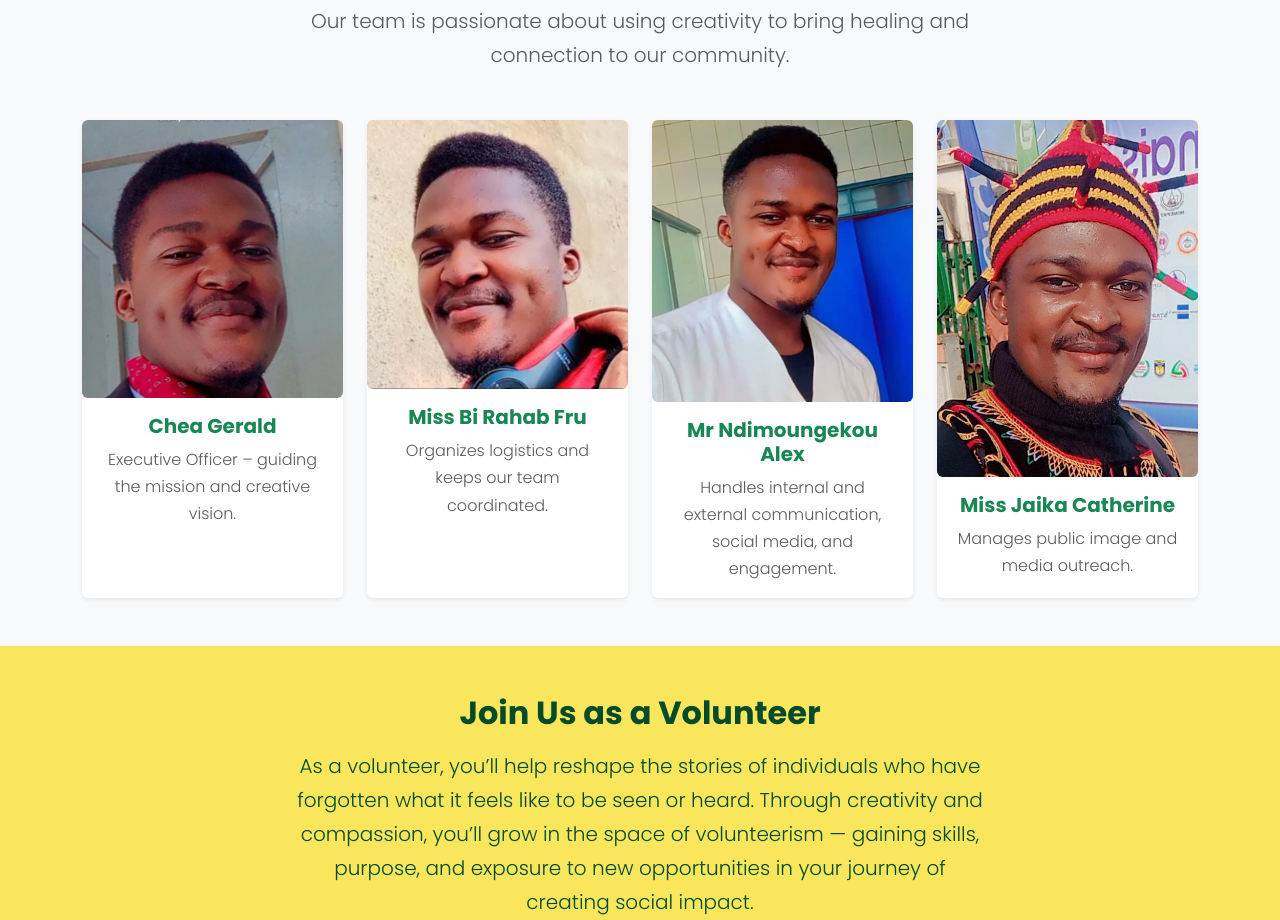
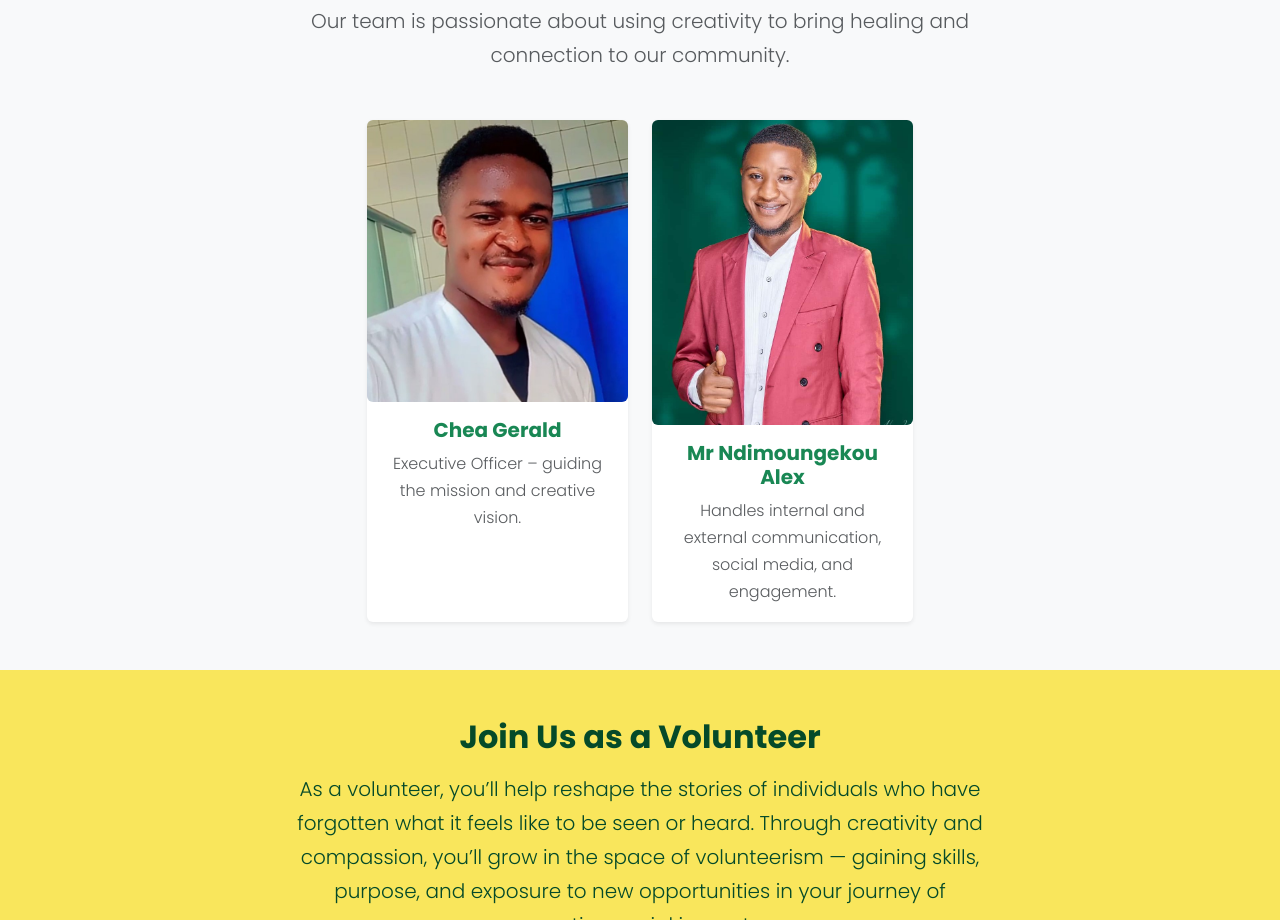
Before and after one commit to Geraldnde/Gifted_Hands_Web, a plain HTML site: page index.html in a window 1280 px wide. Shown: the part 6320-7240 px from the top of the page. Drawn offline with nearby package versions, Linux system fonts and the light colour scheme; a script that the page names is missing.

Commit message:
Commented out parts of Meet the Team section for refinement and testing

```diff
--- a/index.html
+++ b/index.html
@@ -455,7 +455,7 @@
                     <!-- EO -->
                     <div class="col-md-6 col-lg-3">
                         <div class="card h-100 border-0 shadow-sm team-card">
-                            <img src="CEO.png" class="card-img-top rounded" alt="Executive Officer">
+                            <img src="profile.png" class="card-img-top rounded" alt="Executive Officer">
                             <div class="card-body">
                                 <h5 class="card-title text-success fw-bold">Chea Gerald</h5>
                                 <p class="card-text text-muted">Executive Officer – guiding the mission and creative
@@ -465,7 +465,7 @@
                         </div>
                     </div>
 
-                    <!-- Secretary -->
+                    <!-- Secretary
                     <div class="col-md-6 col-lg-3">
                         <div class="card h-100 border-0 shadow-sm team-card">
                             <img src="secretary.png" class="card-img-top rounded" alt="Secretary">
@@ -475,11 +475,13 @@
                             </div>
                         </div>
                     </div>
+                    -->
+
 
                     <!-- Communication Officer -->
                     <div class="col-md-6 col-lg-3">
                         <div class="card h-100 border-0 shadow-sm team-card">
-                            <img src="communication.png" class="card-img-top rounded" alt="Communication Officer">
+                            <img src="communication.jpg" class="card-img-top rounded" alt="Communication Officer">
                             <div class="card-body">
                                 <h5 class="card-title text-success fw-bold">Mr Ndimoungekou Alex</h5>
                                 <p class="card-text text-muted">Handles internal and external communication, social
@@ -489,7 +491,7 @@
                         </div>
                     </div>
 
-                    <!-- Public Relations Officer -->
+                    <!-- Public Relations Officer
                     <div class="col-md-6 col-lg-3">
                         <div class="card h-100 border-0 shadow-sm team-card">
                             <img src="public-relation.jpg" class="card-img-top rounded" alt="Public Relations Officer">
@@ -501,6 +503,8 @@
                     </div>
                 </div>
             </div>
+                    -->
+
         </section>
 
         <!-- VOLUNTEER CTA -->
```
Also changed, not shown: communication.jpg (added), profile.png (renamed from communication.png).
